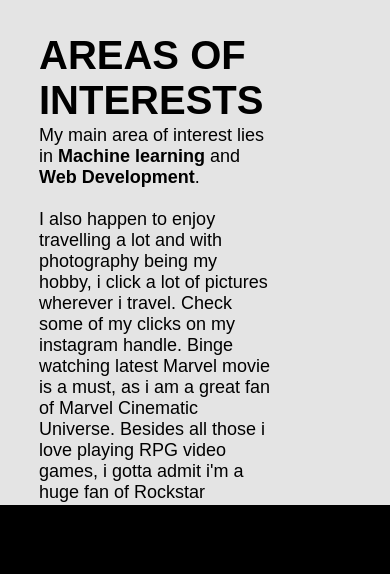
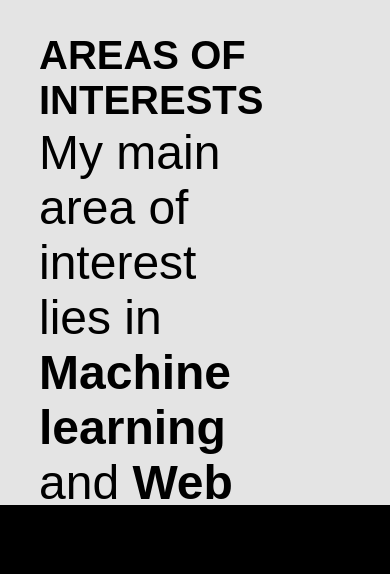
Before and after one commit to mrignkaPaul/mrigankaPaul, a plain HTML site: page index.html in a window 390 px wide. Shown: the part 3520-4094 px from the top of the page. Drawn offline with nearby package versions, Linux system fonts and the light colour scheme.

Commit message:
Add files via upload

```diff
--- a/style.css
+++ b/style.css
@@ -622,6 +622,13 @@ body{
     transform: scale(1.3);
 }
 
+@media screen and (max-width: 1000px) {
+    .aoin .caoin .pofaoi{
+        font-size: 3em;
+    }
+}
+
+
 /*nav{
     background-color: black;
     color: white;
```
